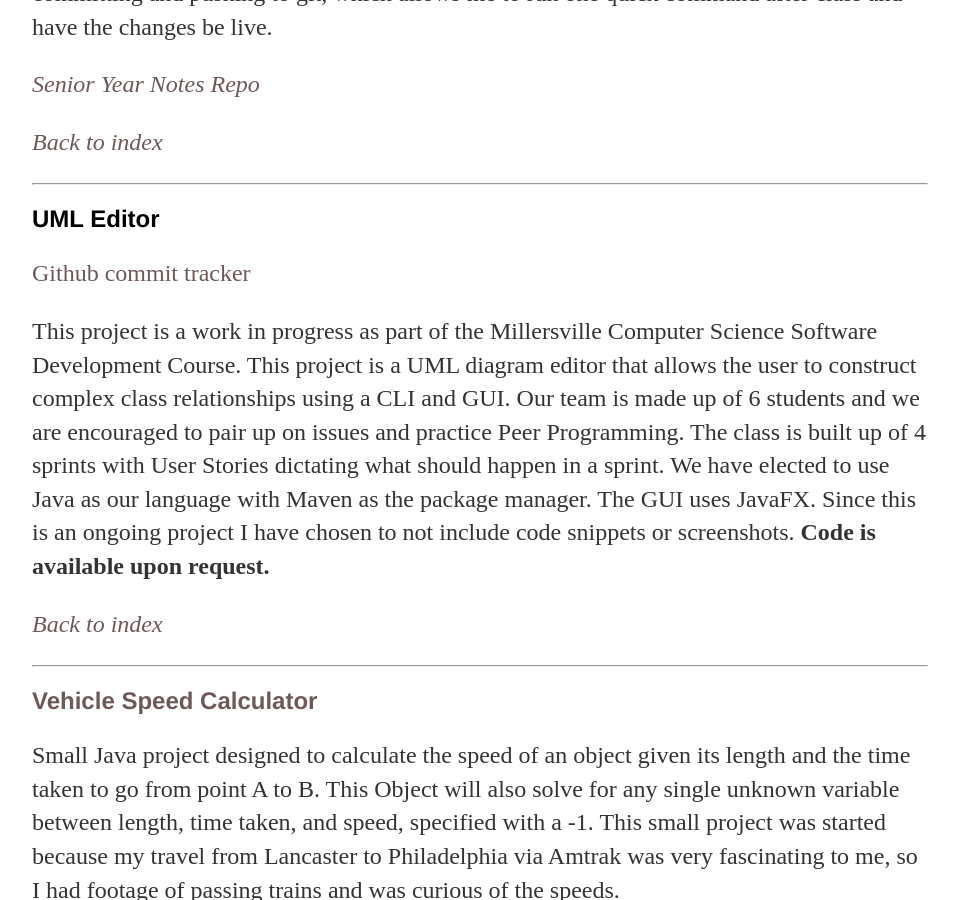
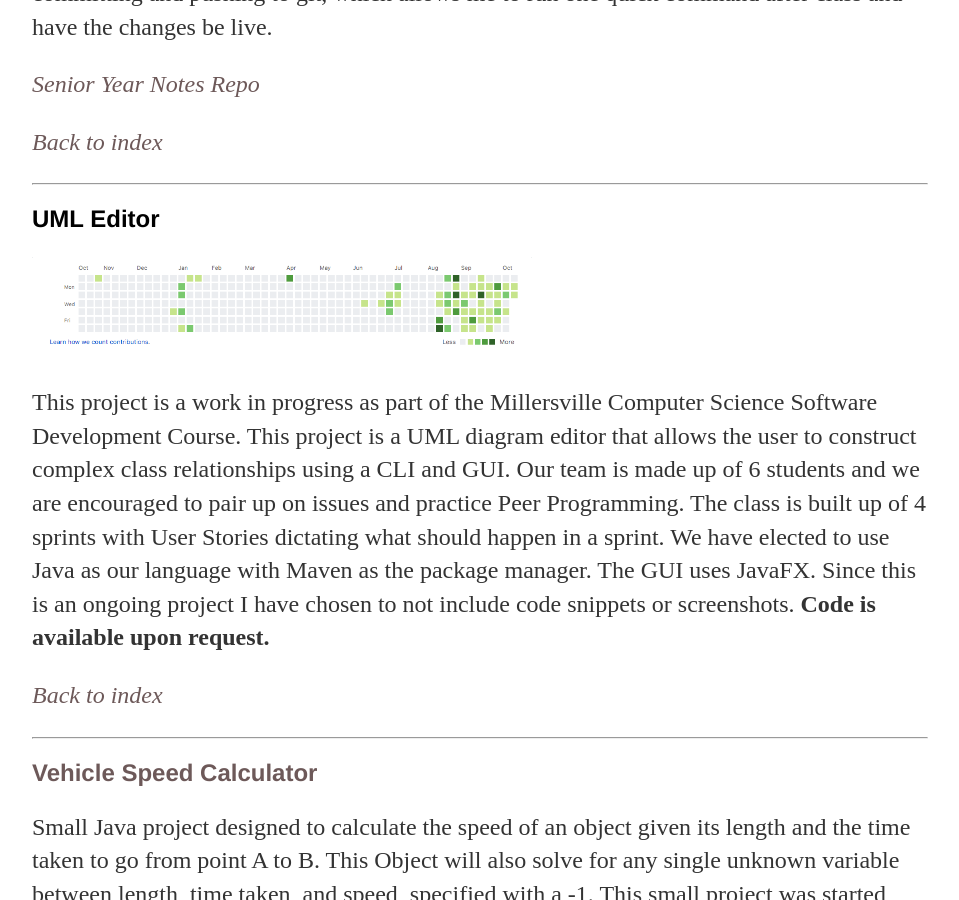
Before and after one commit to MattFossett/mattfossett.github.io, a Jekyll site: the page built from projects/index.md, in a window 1280 px wide and 900 px high, scrolled down 12201 px. Shown: the whole window, without its empty margins (160-1119 px from the left). Built offline with Jekyll 4.4.1, drawn with Linux system fonts in a browser that asks for light colours.

Commit message:
added git photo

```diff
--- a/_includes/uml_editor.md
+++ b/_includes/uml_editor.md
@@ -1,5 +1,5 @@
 ## UML Editor
 
-[Github commit tracker](/images/git.png)
+![Github commit tracker](/images/git.png)
 
 This project is a work in progress as part of the Millersville Computer Science Software Development Course. This project is a UML diagram editor that allows the user to construct complex class relationships using a CLI and GUI. Our team is made up of 6 students and we are encouraged to pair up on issues and practice Peer Programming. The class is built up of 4 sprints with User Stories dictating what should happen in a sprint. We have elected to use Java as our language with Maven as the package manager. The GUI uses JavaFX. Since this is an ongoing project I have chosen to not include code snippets or screenshots. **Code is available upon request.**
```
